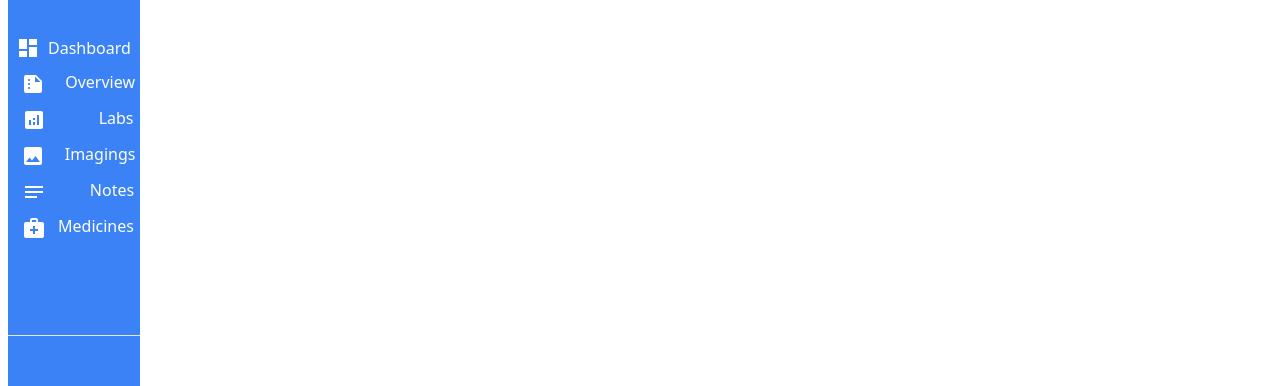
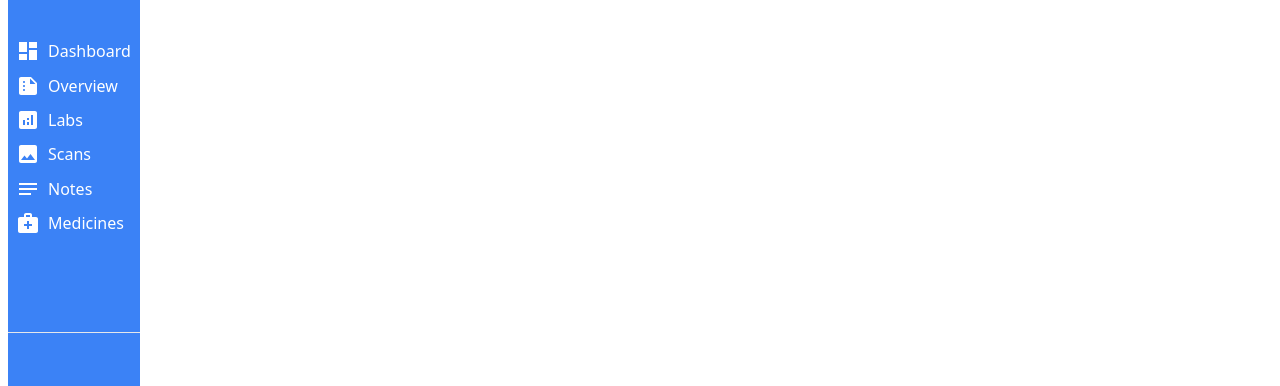
Before and after one commit to Emrecity/Ehr-system, a React (Create React App) app: page /overview in a window 1280 px wide. Shown: the part 324-710 px from the top of the page. Built offline with nearby package versions, Linux system fonts and the light colour scheme.

Commit message:
modification

```diff
--- a/src/components/sidebar.js
+++ b/src/components/sidebar.js
@@ -27,21 +27,45 @@ const Sidebar = () => {
           <button onClick={()=>{navigate('/ehr/'+userData.ghanacard)}}>Dashboard</button>
         </section>
        </li>
-        <li className='side-nav'><button onClick={()=>{navigate('/overview')}}><span className='mr-4'><SummarizeIcon/>
-          </span> Overview</button></li>
-        <li className='side-nav'><button onClick={()=>{navigate('/ehr/'+userData.ghanacard)}}><span className='mr-12'>
-        <AnalyticsIcon/>
-          </span> Labs </button></li>
-        <li className='side-nav'><button onClick={()=>{navigate('/ehr/'+userData.ghanacard)}}><span className='mr-4'>
-        <ImageIcon/>
-          </span> Imagings</button></li>
-        <li className='side-nav'><button onClick={()=>{navigate('/ehr/'+userData.ghanacard)}}><span className='mr-11 hover:mr-6'>
-        <NotesIcon />
-          </span>Notes</button></li>
-        <li className='side-nav'><button onClick={()=>{navigate('/ehr/'+userData.ghanacard)}}><span className='mr-3'>
-        <MedicalServicesIcon/>
-          </span>Medicines</button></li>
-      </ul><br/><hr/>
+
+        <li className='side-nav'>
+          <section  className='flex gap-2'>
+          <SummarizeIcon/>
+          <button onClick={()=>{navigate('/overview')}}> Overview</button>
+          </section>
+          </li>
+
+        <li className='side-nav'>
+          <section className='flex gap-2'>
+            <AnalyticsIcon/>
+            <button onClick={()=>{navigate('/ehr/'+userData.ghanacard)}}> Labs </button>
+          </section>
+        </li>
+
+        <li className='side-nav'>
+          <section className='flex gap-2'>
+            <ImageIcon/>
+            <button onClick={()=>{navigate('/ehr/'+userData.ghanacard)}}>Scans</button>
+          </section>
+         </li>
+
+        <li className='side-nav'>
+          <section className='flex gap-2'>
+            <NotesIcon />
+            <button onClick={()=>{navigate('/ehr/'+userData.ghanacard)}}>Notes</button>
+          </section>
+        </li>
+
+        <li className='side-nav'>
+          <section className='flex gap-2'>
+            <MedicalServicesIcon/>
+            <button onClick={()=>{navigate('/ehr/'+userData.ghanacard)}}>Medicines</button>
+          </section>
+        </li>
+
+      </ul>
+
+      <br/><hr/>
       <span><button onClick={()=>{navigate('/login')}}><LogoutIcon/>Logout</button></span>
     </div>
   )
--- a/src/pages/landing/login.js
+++ b/src/pages/landing/login.js
@@ -32,7 +32,7 @@ function submit(data){
       <div className='mx-auto'>
         <h1 className="text-lg font-bold">Hello Welcome,</h1>
         <p className="lead">Sign in to your account to continue</p>
-        <img src="img/avatar.png" alt="Charles Hall"  width="132"
+        <img src="./img/avatar.png" alt="Charles Hall"  width="132"
            className="mx-auto"
         />
       </div><hr/><br/>
```
